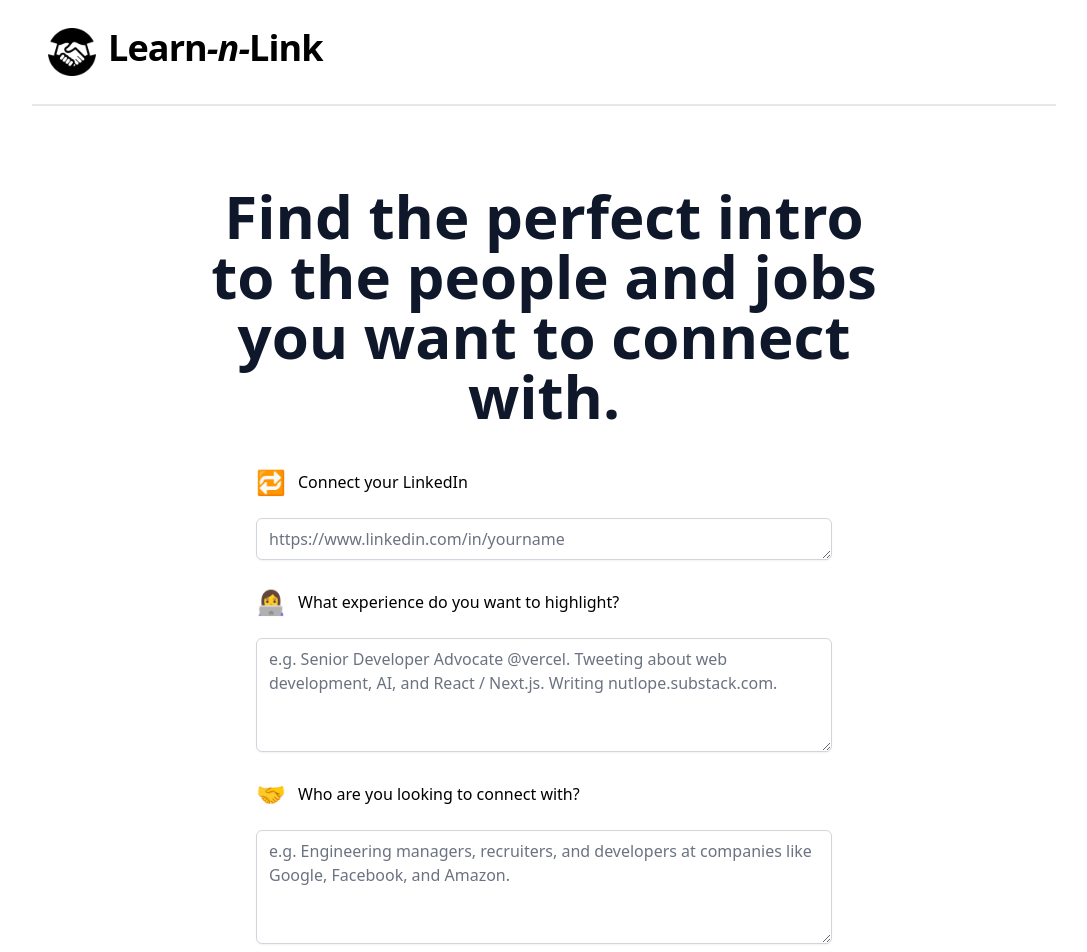
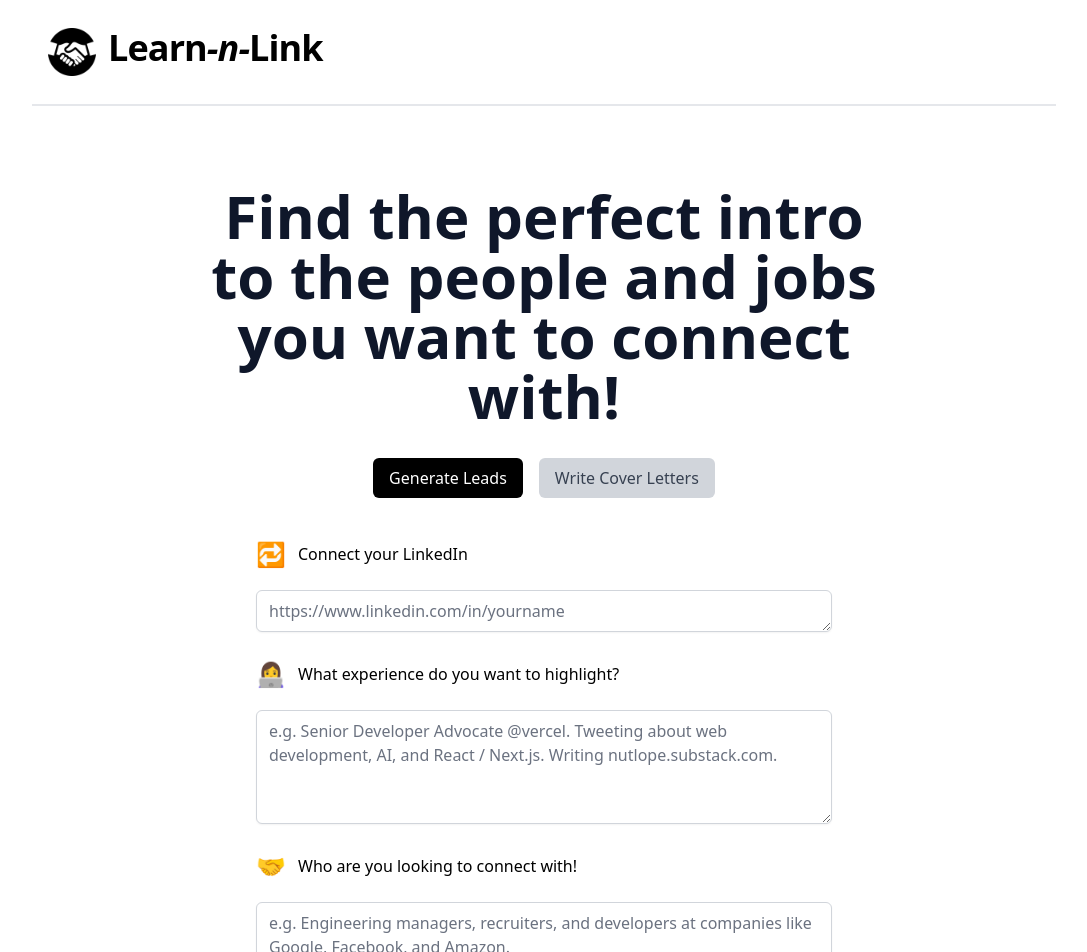
Before and after one commit to matthewcline/learn_n_link, a Next.js app: page / in a window 1280 px wide. Shown: the top 952 px of the page, without its empty margins (96-1183 px from the left). Built offline with nearby package versions, Linux system fonts and the light colour scheme.

Commit message:
Different question sets

```diff
--- a/components/DropDown.tsx
+++ b/components/DropDown.tsx
@@ -10,14 +10,14 @@ function classNames(...classes: string[]) {
   return classes.filter(Boolean).join(" ");
 }
 
-export type VibeType = "Professional" | "Casual" | "Funny";
+export type VibeType = "Professional" | "Casual" | "Informative";
 
 interface DropDownProps {
   vibe: VibeType;
   setVibe: (vibe: VibeType) => void;
 }
 
-let vibes: VibeType[] = ["Professional", "Casual", "Funny"];
+let vibes: VibeType[] = ["Professional", "Casual", "Informative"];
 
 export default function DropDown({ vibe, setVibe }: DropDownProps) {
   return (
--- a/pages/index.tsx
+++ b/pages/index.tsx
@@ -14,6 +14,7 @@ const Home: NextPage = () => {
   const [bio, setBio] = useState("");
   const [vibe, setVibe] = useState<VibeType>("Professional");
   const [generatedBios, setGeneratedBios] = useState<String>("");
+  const [questionSet, setQuestionSet] = useState("GenerateLeads");
 
   const bioRef = useRef<null | HTMLDivElement>(null);
 
@@ -21,6 +22,16 @@ const Home: NextPage = () => {
     if (bioRef.current !== null) {
       bioRef.current.scrollIntoView({ behavior: "smooth" });
     }
+  };
+
+  const questionSet1 = {
+    bioQuestion: "What experience do you want to highlight?",
+    connectQuestion: "Who are you looking to connect with!",
+  };
+
+  const questionSet2 = {
+    bioQuestion: "What is your favorite hobby?",
+    connectQuestion: "What is your dream job?",
   };
 
   const prompt = `Generate 2 ${vibe} twitter biographies with no hashtags and clearly labeled "1." and "2.". ${
@@ -80,28 +91,48 @@ const Home: NextPage = () => {
       <Header />
       <main className="flex flex-1 w-full flex-col items-center justify-center text-center px-4 mt-12 sm:mt-20">
         <h1 className="sm:text-6xl text-4xl max-w-[708px] font-bold text-slate-900">
-          Find the perfect intro to the people and jobs you want to connect with.
+          Find the perfect intro to the people and jobs you want to connect with!
         </h1>
         <div className="max-w-xl w-full">
+          <div className="flex justify-center mt-8">
+            <button
+              className={`px-4 py-2 rounded-md mx-2 ${
+                questionSet === "GenerateLeads"
+                  ? "bg-black text-white"
+                  : "bg-gray-300 text-gray-700"
+              }`}
+              onClick={() => setQuestionSet("GenerateLeads")}
+            >
+              Generate Leads
+            </button>
+            <button
+              className={`px-4 py-2 rounded-md mx-2 ${
+                questionSet === "WriteCover"
+                  ? "bg-black text-white"
+                  : "bg-gray-300 text-gray-700"
+              }`}
+              onClick={() => setQuestionSet("WriteCover")}
+            >
+              Write Cover Letters
+            </button>
+          </div>
           <div className="flex mt-10 items-center space-x-3">
             <h1 className="text-2xl">🔁</h1>
-            <p className="text-left font-medium">
-              Connect your LinkedIn
-            </p>
+            <p className="text-left font-medium">Connect your LinkedIn</p>
           </div>
           <textarea
             value={bio}
             onChange={(e) => setBio(e.target.value)}
             rows={1}
             className="w-full rounded-md border-gray-300 shadow-sm focus:border-black focus:ring-black my-5"
-            placeholder={
-              "https://www.linkedin.com/in/yourname"
-            }
+            placeholder={"https://www.linkedin.com/in/yourname"}
           />
           <div className="flex items-center space-x-3">
             <h1 className="text-2xl">👩‍💻</h1>
             <p className="text-left font-medium">
-              What experience do you want to highlight?
+              {questionSet === "GenerateLeads"
+                ? questionSet1.bioQuestion
+                : questionSet2.bioQuestion}
             </p>
           </div>
           <textarea
@@ -116,7 +147,9 @@ const Home: NextPage = () => {
           <div className="flex items-center space-x-3">
             <h1 className="text-2xl">🤝</h1>
             <p className="text-left font-medium">
-              Who are you looking to connect with?
+              {questionSet === "GenerateLeads"
+                ? questionSet1.connectQuestion
+                : questionSet2.connectQuestion}
             </p>
           </div>
           <textarea
@@ -128,20 +161,12 @@ const Home: NextPage = () => {
               "e.g. Engineering managers, recruiters, and developers at companies like Google, Facebook, and Amazon."
             }
           />
-          {/* <div className="flex mb-5 items-center space-x-3">
-            <Image src="/2-black.png" width={30} height={30} alt="1 icon" />
-            <p className="text-left font-medium">Select your vibe.</p>
-          </div>
-          <div className="block">
-            <DropDown vibe={vibe} setVibe={(newVibe) => setVibe(newVibe)} />
-          </div> */}
-
           {!loading && (
             <button
               className="bg-black rounded-xl text-white font-medium px-4 py-2 sm:mt-10 mt-8 hover:bg-black/80 w-full"
               onClick={(e) => generateBio(e)}
             >
-              Generate your leads &rarr;
+              Generate your leads →
             </button>
           )}
           {loading && (
```
Lines whose indentation alone changed are shown as unchanged.
